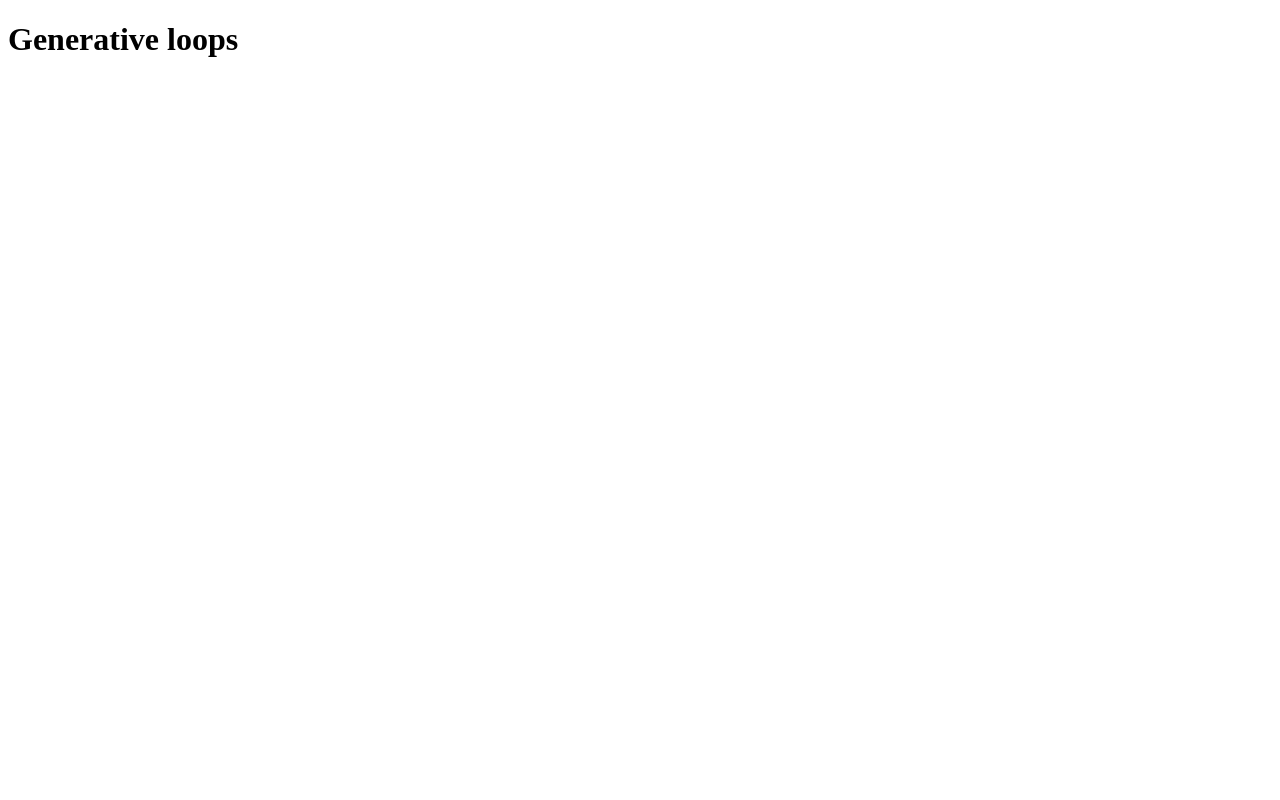
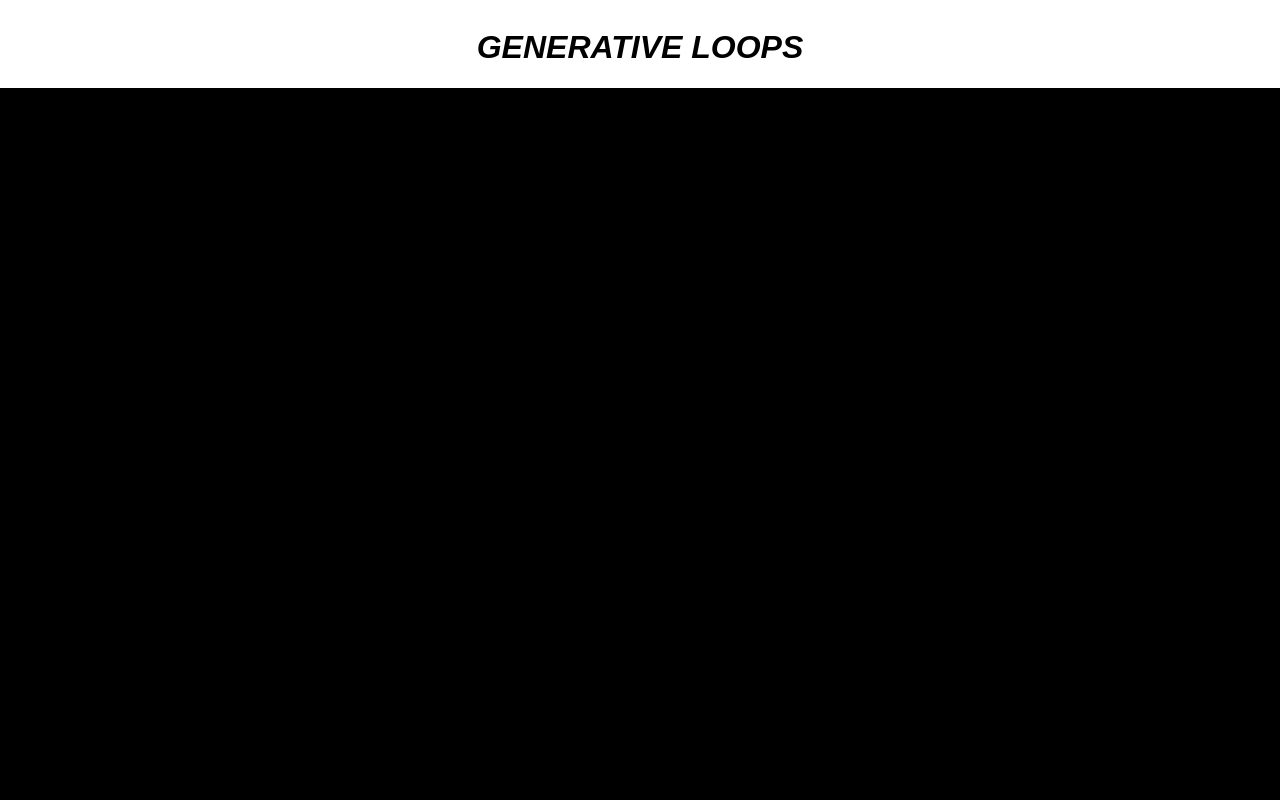
Before and after one commit to hssnadr/js-canvas-sandbox, a website built with Vite: page src/index.html in a window 1280 px wide. Shown: the top 800 px of the page. Built offline with nearby package versions, Linux system fonts and the light colour scheme.

Commit message:
Update index.html

```diff
--- a/src/index.html
+++ b/src/index.html
@@ -9,8 +9,32 @@
 </head>
 
 <body>
-    <h1>Generative loops</h1>
-    <canvas width="600" height="600"></canvas>
+    <div class="container">
+        <h1>Generative loops</h1>
+        <canvas class="mosaic"></canvas>
+    </div>
+
     <script type="module" src="./main.js"></script>
 </body>
+<style>
+    h1 {
+        text-align: center;
+        text-transform: uppercase;
+        font-family: Arial, Helvetica, sans-serif;
+        font-style: italic;
+    }
+
+    .container {
+        display: flex;
+        flex-direction: column;
+        align-items: center;
+    }
+
+    .mosaic {
+        width: 100vw;
+        height: 100vw;
+        background-color: black;
+    }
+</style>
+
 </html>
```
